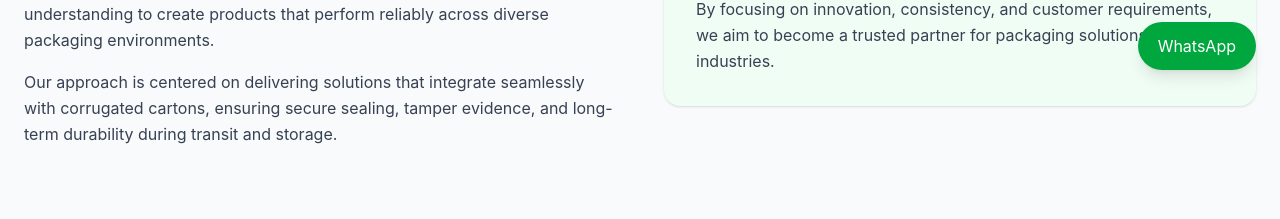
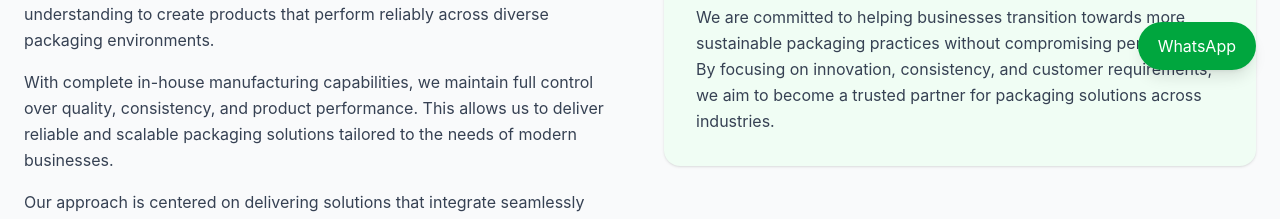
Before and after one commit to vivekchdh0691-wq/kanvekpackaging, a Next.js app: page /about in a window 1280 px wide. Shown: the part 706-925 px from the top of the page. Built offline with nearby package versions, Linux system fonts and the light colour scheme.

Commit message:
Update page.tsx

```diff
--- a/app/about/page.tsx
+++ b/app/about/page.tsx
@@ -37,7 +37,12 @@ export default function About() {
             real-world logistics understanding to create products that perform
             reliably across diverse packaging environments.
           </p>
-
+          <p className="text-gray-700 leading-relaxed mb-4">
+  With complete in-house manufacturing capabilities, we maintain full
+  control over quality, consistency, and product performance. This allows
+  us to deliver reliable and scalable packaging solutions tailored to the
+  needs of modern businesses.
+</p>
           <p className="text-gray-700 leading-relaxed">
             Our approach is centered on delivering solutions that integrate
             seamlessly with corrugated cartons, ensuring secure sealing,
```
